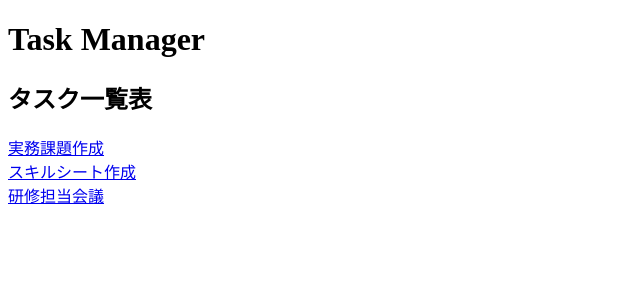
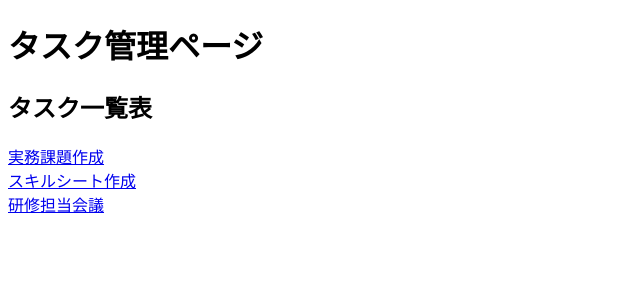
Before and after one commit to matsufuji-shi/TaskManagementApplication, a React (Create React App) app in the folder task-manager-frontend/: page / in a window 1280 px wide. Shown: the top 300 px of the page, without its empty margins (0-640 px from the left). Built offline with nearby package versions, Linux system fonts and the light colour scheme.

Commit message:
docs:表題変更

```diff
--- a/task-manager-frontend/src/App.js
+++ b/task-manager-frontend/src/App.js
@@ -9,7 +9,7 @@ function App() {
   return (
     <Router>
       <div className="App">
-        <h1>Task Manager</h1>
+        <h1>タスク管理ページ</h1>
         <Routes>
           {/* タスク一覧ページ（ホーム） */}
           <Route path="/" element={<TaskList />} />
```
